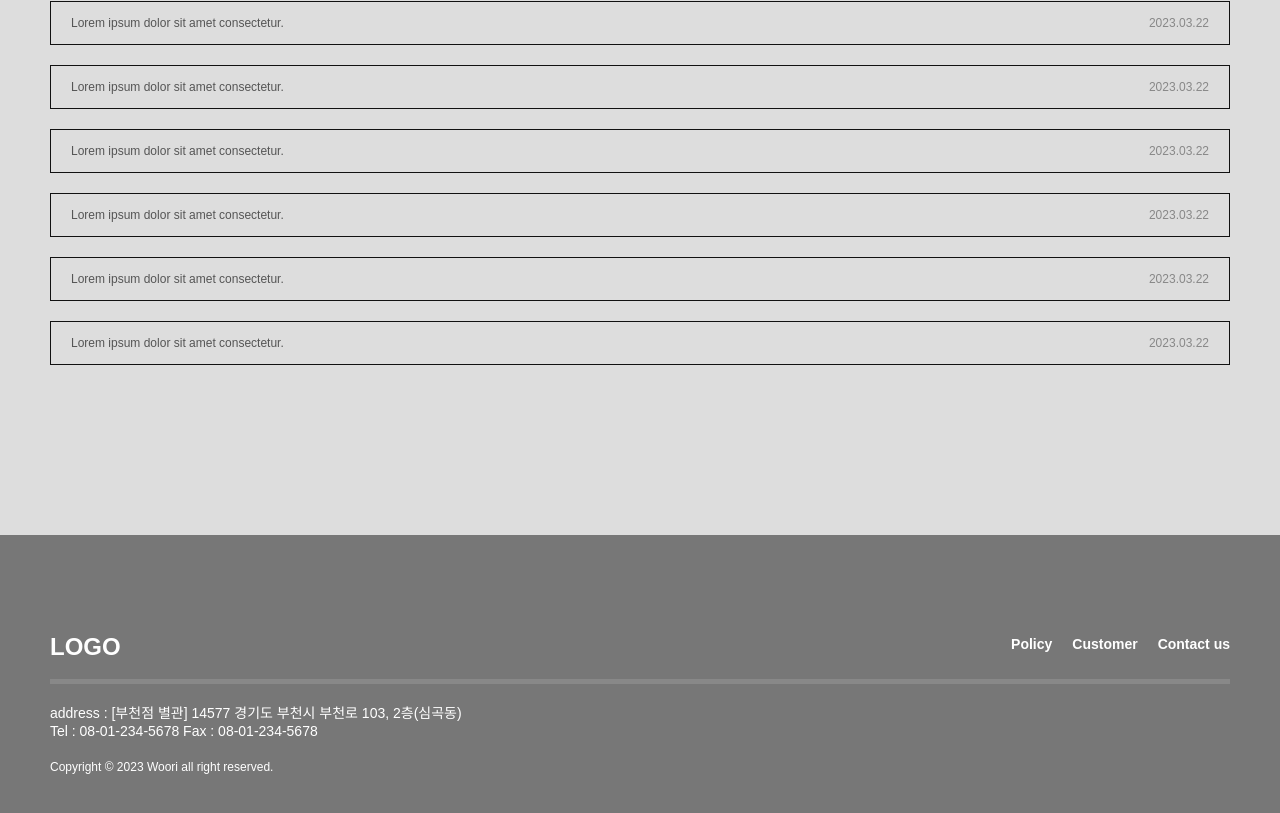
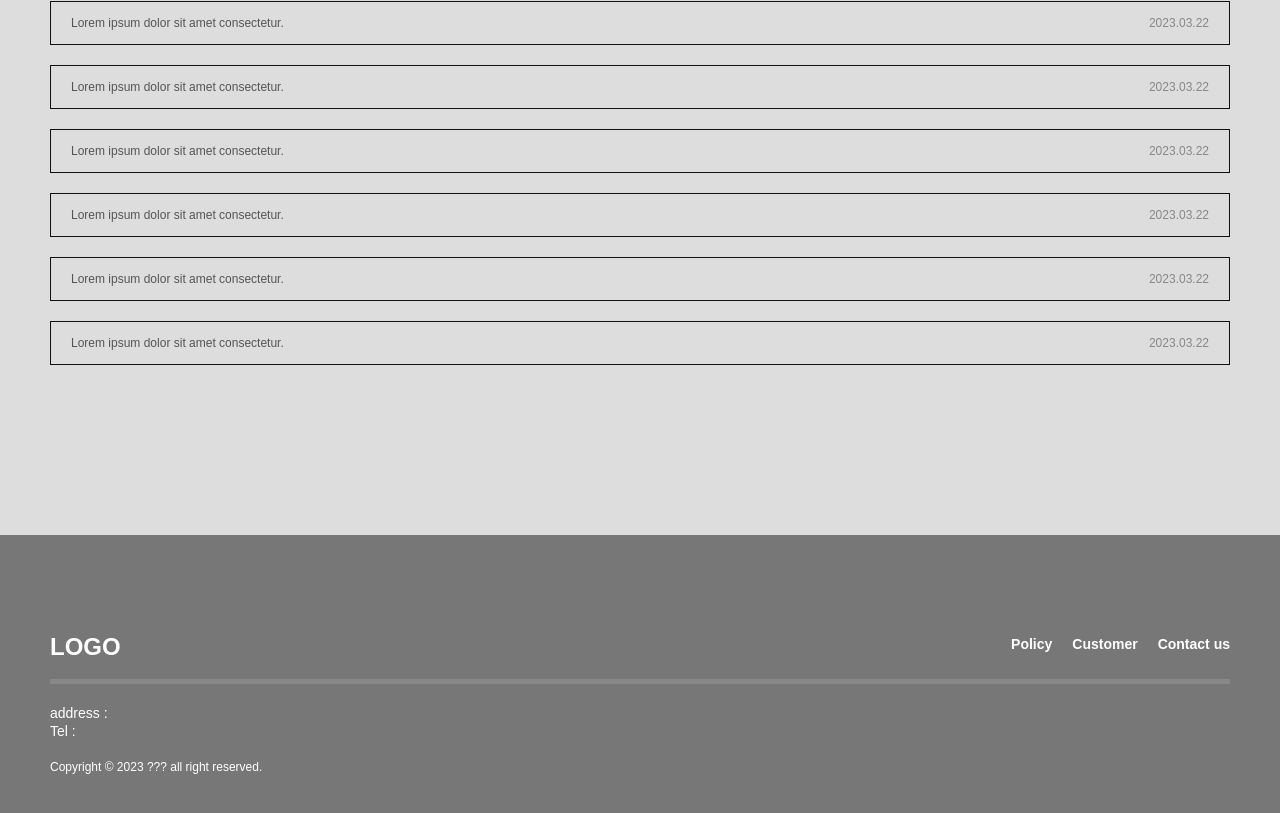
Before and after one commit to DoCheonGong/test_0412_0, a plain HTML site: page index.html in a window 1280 px wide. Shown: the part 3391-4204 px from the top of the page. Drawn offline with Linux system fonts and the light colour scheme.

Commit message:
Footer edit

```diff
--- a/index.html
+++ b/index.html
@@ -179,12 +179,12 @@
                 <li><a href="#">Contact us</a></li>
             </ul>
             <address>
-                address : [부천점 별관] 14577 경기도 부천시 부천로 103, 2층(심곡동)
+                address :
                 <br>
-                Tel : 08-01-234-5678 Fax : 08-01-234-5678
+                Tel :
             </address>
 
-            <p>Copyright &copy; 2023 Woori all right reserved.</p>
+            <p>Copyright &copy; 2023 ??? all right reserved.</p>
         </div>
     </footer>
 </body>
```
